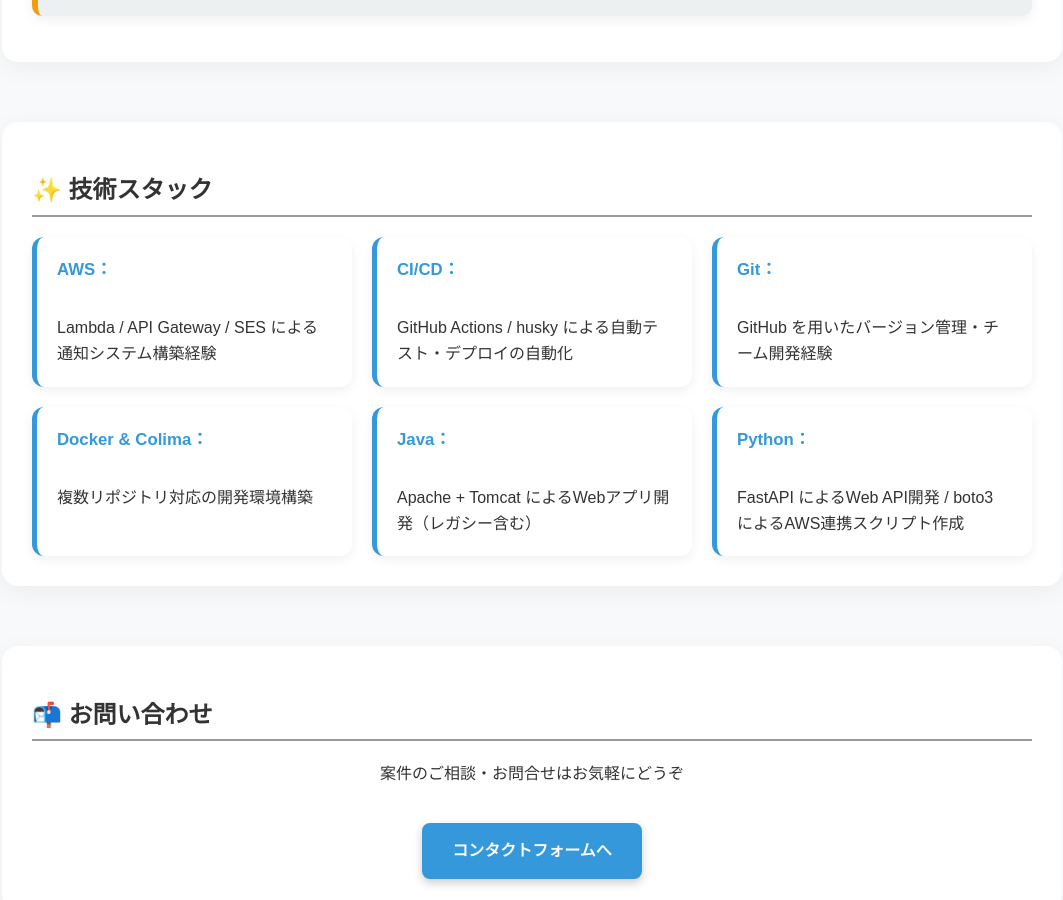
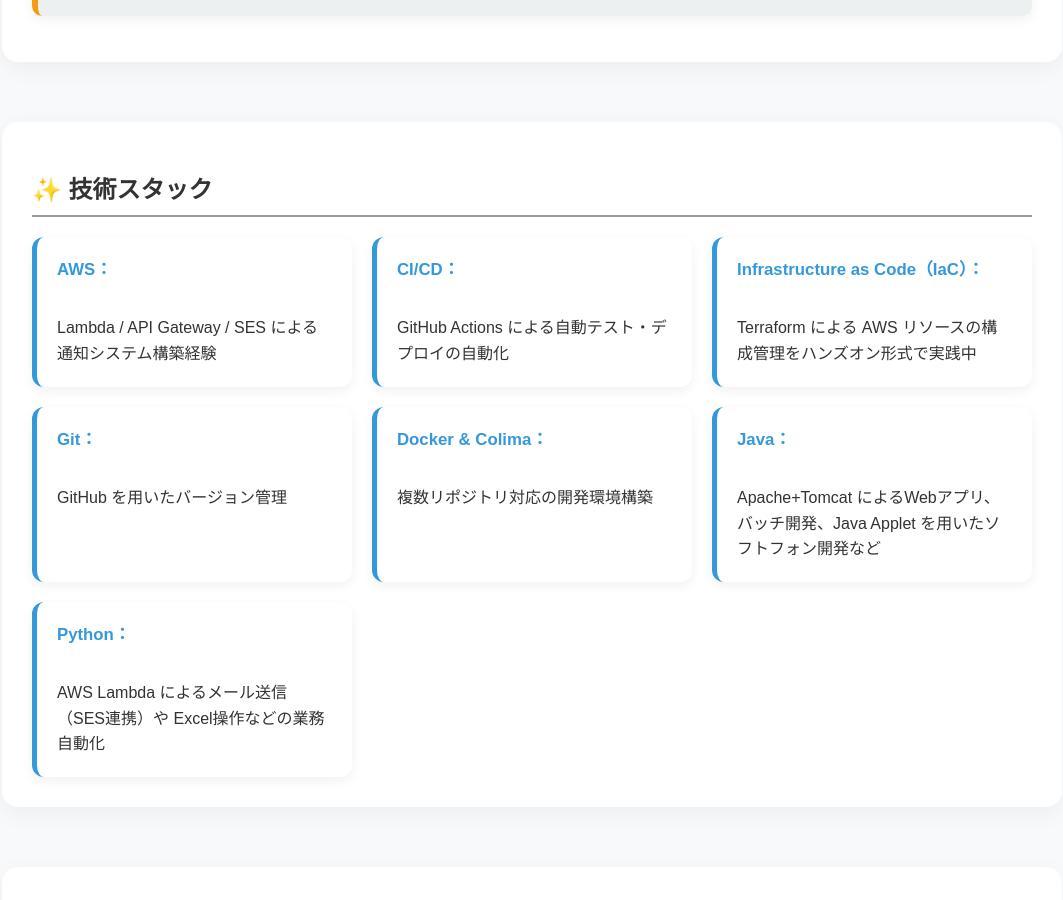
Before and after one commit to cloudrobo48/aws-cloud, a Jekyll site: the page index.html, which Jekyll copies as it is, in a window 1280 px wide and 900 px high, scrolled down 782 px. Shown: the whole window, without its empty margins (108-1171 px from the left). Built offline with Jekyll 4.4.1, drawn with Linux system fonts in a browser that asks for light colours.

Commit message:
update index.html

```diff
--- a/index.html
+++ b/index.html
@@ -46,11 +46,15 @@
         </li>
         <li>
           <strong>CI/CD：</strong><br />
-          GitHub Actions / husky による自動テスト・デプロイの自動化
+          GitHub Actions による自動テスト・デプロイの自動化
+        </li>
+        <li>
+          <strong>Infrastructure as Code（IaC）：</strong><br />
+          Terraform による AWS リソースの構成管理をハンズオン形式で実践中
         </li>
         <li>
           <strong>Git：</strong><br />
-          GitHub を用いたバージョン管理・チーム開発経験
+          GitHub を用いたバージョン管理
         </li>
         <li>
           <strong>Docker & Colima：</strong><br />
@@ -58,11 +62,12 @@
         </li>
         <li>
           <strong>Java：</strong><br />
-          Apache + Tomcat によるWebアプリ開発（レガシー含む）
+          Apache+Tomcat によるWebアプリ、バッチ開発、Java Applet
+          を用いたソフトフォン開発など
         </li>
         <li>
           <strong>Python：</strong><br />
-          FastAPI によるWeb API開発 / boto3 によるAWS連携スクリプト作成
+          AWS Lambda によるメール送信（SES連携）や Excel操作などの業務自動化
         </li>
       </ul>
     </section>
```
